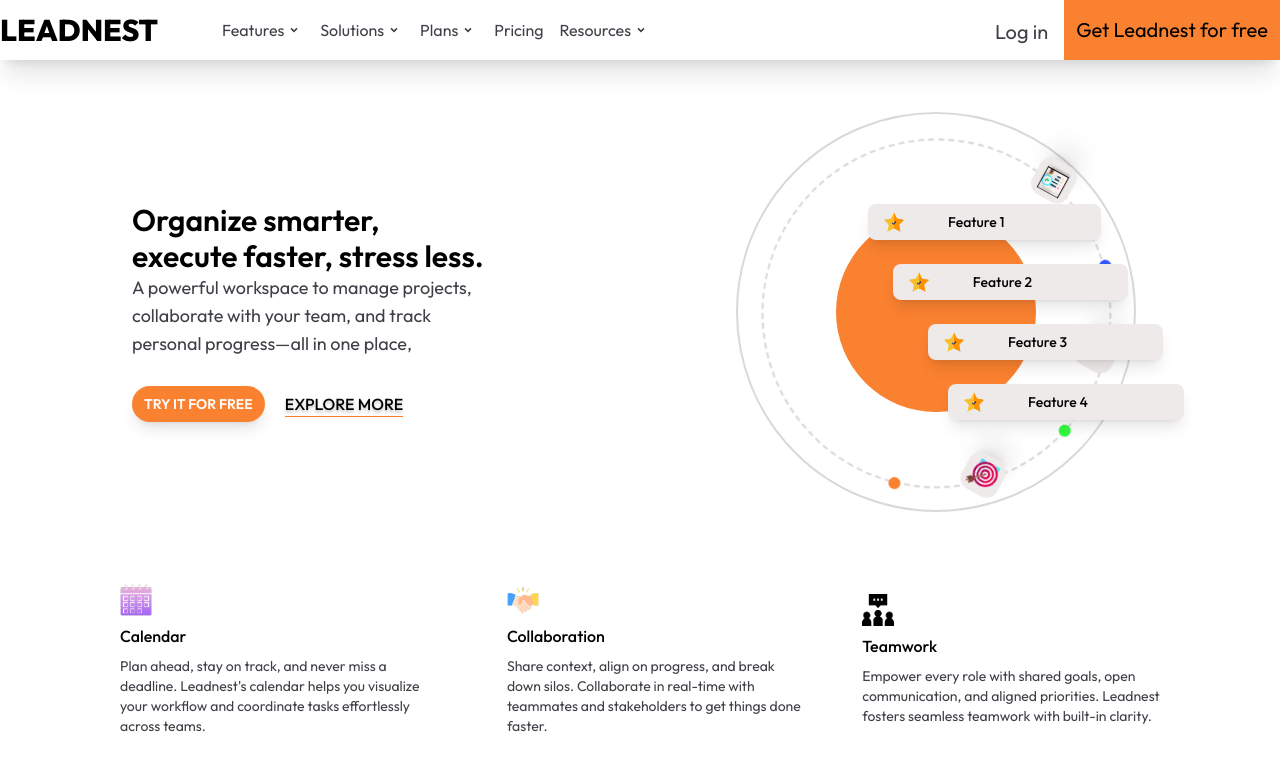
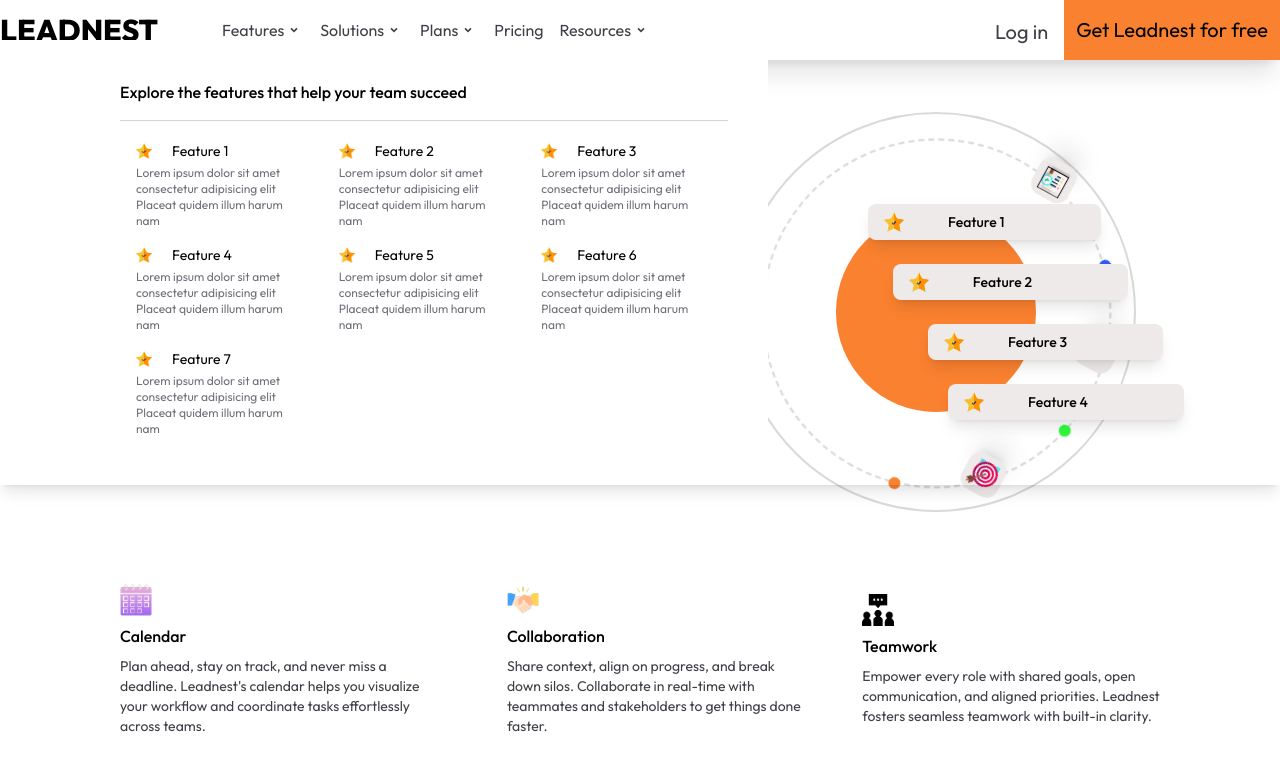
Before and after one commit to Shivamv2209/EffentiaFront, a React (Vite) app: page / in a window 1280 px wide. Both pictures are taken after a click on the item "Features". Shown: the top 770 px of the page. Built offline with nearby package versions, Linux system fonts and the light colour scheme.

Commit message:
feature dropdown

```diff
--- a/src/Components/Navbar.jsx
+++ b/src/Components/Navbar.jsx
@@ -1,37 +1,160 @@
-import React from "react";
+import React, { useState } from "react";
 import { RiArrowDropDownLine } from "react-icons/ri";
 import { IoMenu } from "react-icons/io5";
 
-function Navbar(){
-    return(
-        <nav className="bg-white fixed z-20 w-full top-0 start-0 shadow-xl">
+function Navbar() {
+  const featureContent = [
+    {
+      image: "/star.png",
+      heading: "Feature 1",
+      content:
+        "Lorem ipsum dolor sit amet consectetur adipisicing elit Placeat quidem illum harum nam",
+      color: "#F8EDEB",
+    },
+    {
+      image: "/star.png",
+      heading: "Feature 2",
+      content:
+        "Lorem ipsum dolor sit amet consectetur adipisicing elit Placeat quidem illum harum nam",
+      color: "#E1F6F2",
+    },
+    {
+      image: "/star.png",
+      heading: "Feature 3",
+      content:
+        "Lorem ipsum dolor sit amet consectetur adipisicing elit Placeat quidem illum harum nam",
+      color: "#F1DEEE",
+    },
+    {
+      image: "/star.png",
+      heading: "Feature 4",
+      content:
+        "Lorem ipsum dolor sit amet consectetur adipisicing elit Placeat quidem illum harum nam",
+      color: "#EEECF4",
+    },
+    {
+      image: "/star.png",
+      heading: "Feature 5",
+      content:
+        "Lorem ipsum dolor sit amet consectetur adipisicing elit Placeat quidem illum harum nam",
+      color: "#F1EFEB",
+    },
+    {
+      image: "/star.png",
+      heading: "Feature 6",
+      content:
+        "Lorem ipsum dolor sit amet consectetur adipisicing elit Placeat quidem illum harum nam",
+      color: "#FFF1F5",
+    },
+    {
+      image: "/star.png",
+      heading: "Feature 7",
+      content:
+        "Lorem ipsum dolor sit amet consectetur adipisicing elit Placeat quidem illum harum nam",
+      color: "#C9E4DE",
+    },
+  ];
+
+  const [featureDrop, setFeatureDrop] = useState(false);
+  const [solutionDrop, setSolutionDrop] = useState(false);
+  const [plansDrop, setPlansDrop] = useState(false);
+  const [resourceDrop, setResourceDrop] = useState(false);
+
+  const featureClick = () => {
+    setFeatureDrop(!featureDrop);
+  };
+  return (
+    <>
+      <nav className="bg-white fixed z-[999] w-full top-0 start-0 shadow-xl">
         <div className="max-w-screen-xl flex items-center mx-auto justify-between md:p-0 sm:p-3">
           <div className="flex items-center gap-16">
             <a href="#" className="flex items-center gap-3">
-                  <span className="text-3xl font-extrabold mt-2 mb-2">LEADNEST</span>
+              <span className="text-3xl font-extrabold mt-2 mb-2">
+                LEADNEST
+              </span>
             </a>
 
             <ul className="hidden md:flex items-center gap-4 mt-2 mb-2 text-zinc-700">
-                    <li className="flex items-center hover:text-[#FA812F] cursor-pointer">Features{" "}<span className="text-xl"><RiArrowDropDownLine /></span></li>
-                    <li className="flex items-center  hover:text-[#FA812F] cursor-pointer">Solutions{" "}<span className="text-xl"><RiArrowDropDownLine /></span></li>
-                    <li className="flex items-center  hover:text-[#FA812F] cursor-pointer">Plans{" "}<span className="text-xl"><RiArrowDropDownLine /></span></li>
+              <li
+                onClick={featureClick}
+                className="flex items-center hover:text-[#FA812F] cursor-pointer"
+              >
+                Features{" "}
+                <span className="text-xl">
+                  <RiArrowDropDownLine />
+                </span>
+              </li>
+              <li className="flex items-center  hover:text-[#FA812F] cursor-pointer">
+                Solutions{" "}
+                <span className="text-xl">
+                  <RiArrowDropDownLine />
+                </span>
+              </li>
+              <li className="flex items-center  hover:text-[#FA812F] cursor-pointer">
+                Plans{" "}
+                <span className="text-xl">
+                  <RiArrowDropDownLine />
+                </span>
+              </li>
               <li className=" hover:text-[#FA812F] cursor-pointer">Pricing</li>
-                    <li className="flex items-center hover:text-[#FA812F] cursor-pointer">Resources{" "}<span className="text-xl"><RiArrowDropDownLine /></span></li>
+              <li className="flex items-center hover:text-[#FA812F] cursor-pointer">
+                Resources{" "}
+                <span className="text-xl">
+                  <RiArrowDropDownLine />
+                </span>
+              </li>
             </ul>
           </div>
 
-
+          {featureDrop && (
+            <div className="absolute z-[999] w-full top-10 h-auto flex items-center left-0 shadow-lg">
+              <div className="w-[60%]  bg-white pt-10 pl-30 pr-10 pb-10">
+                <div className="flex items-center text-left">
+                  <h4 className="text-md font-medium">
+                    Explore the features that help your team succeed
+                  </h4>
+                </div>
+                <hr className="mt-4 text-zinc-300" />
+                <div className="grid grid-cols-3 mt-3">
+                  {featureContent.map((f, i) => (
+                    <div
+                      key={i}
+                      className="flex flex-col px-4 py-2 hover:bg-emerald-50 cursor-pointer"
+                      onMouseEnter={(e) => {
+                        e.currentTarget.style.backgroundColor = f.color;
+                      }}
+                      onMouseLeave={(e) => {
+                        e.currentTarget.style.backgroundColor = "transparent";
+                      }}
+                    >
+                      <div className="flex items-center gap-5">
+                        <img src={f.image} alt="" className="w-4 h-4" />
+                        <h5 className="text-sm">{f.heading}</h5>
+                      </div>
+                      <p className="mt-1 text-zinc-500 text-xs">{f.content}</p>
+                    </div>
+                  ))}
+                </div>
+              </div>
+              <div className="w-[40%] bg-zinc-100"></div>
+            </div>
+          )}
 
           <div className="hidden md:flex items-center gap-4">
-                    <button className="mt-1 text-xl cursor-pointer text-zinc-700">Log in</button>
-                    <button className="bg-[#FA812F] px-3 py-4 text-xl cursor-pointer hover:bg-orange-300">Get Leadnest for free</button>
+            <button className="mt-1 text-xl cursor-pointer text-zinc-700">
+              Log in
+            </button>
+            <button className="bg-[#FA812F] px-3 py-4 text-xl cursor-pointer hover:bg-orange-300">
+              Get Leadnest for free
+            </button>
           </div>
           <div className="md:hidden text-2xl">
             <IoMenu />
           </div>
         </div>
       </nav>
-    )
+    </>
+  );
 }
 
 export default Navbar;
```
Lines whose indentation alone changed are shown as unchanged.
